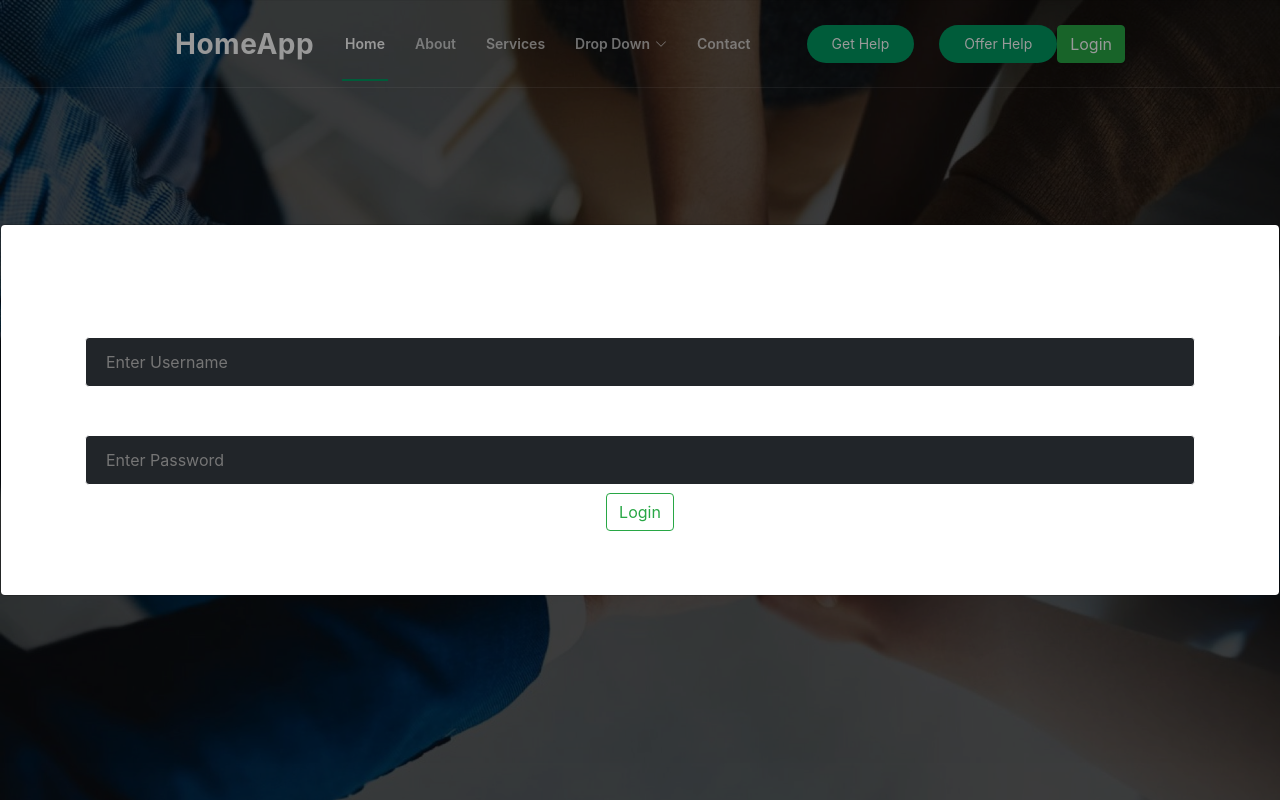
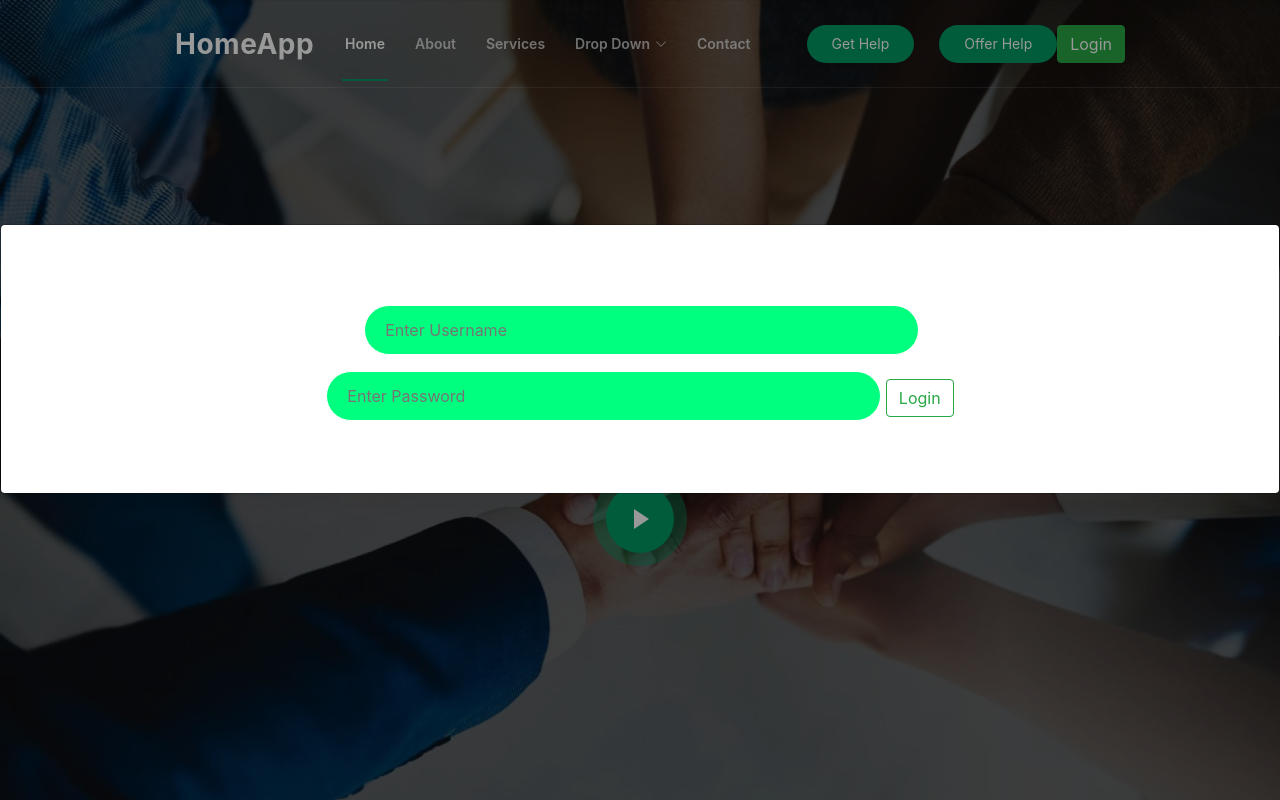
Before and after one commit to VladimirP944/Hackaton_Project, a Python web app: template src/main/webapp/templates/index.html in a window 1280 px wide, after a click on "Login". Run offline with Jinja, Linux system fonts and the light colour scheme; the template is opened without the code that fills it, so the values that code supplies are empty; some libraries are stand-ins or nearby versions.

Commit message:
Modify css of login modal.

```diff
--- a/src/main/webapp/static/assets/css/style.css
+++ b/src/main/webapp/static/assets/css/style.css
@@ -1340,16 +1340,16 @@ section {
   color: #009961;
 }
 
-input[type=email], input[type=password] {
-  width: 100%;
+#username, input[type=password] {
+  width: 50%;
   padding: 12px 20px;
-  margin: 8px 0;
+  margin: 8px 0%;
   display: inline-block;
   border: 1px solid white;
-  border-radius: 4px;
-  background-color: rgb(33,37,41);
+  border-radius: 40px;
+  background-color: springgreen;
   box-sizing: border-box;
-  color: white;
+  color: black;
 }
 
 
```
